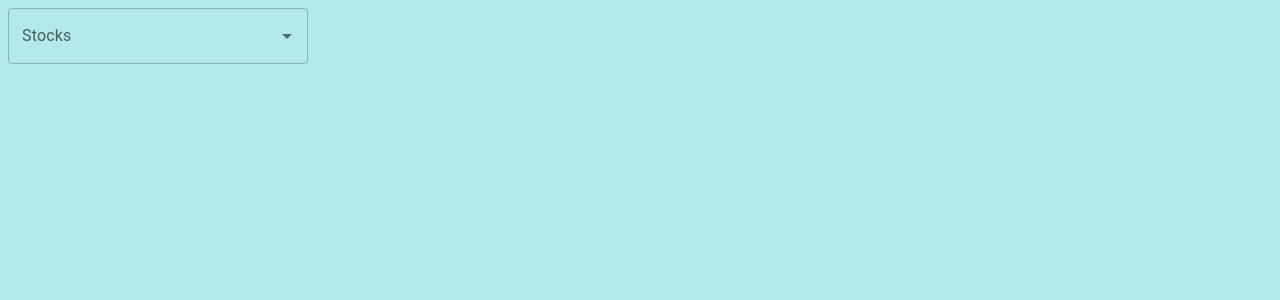
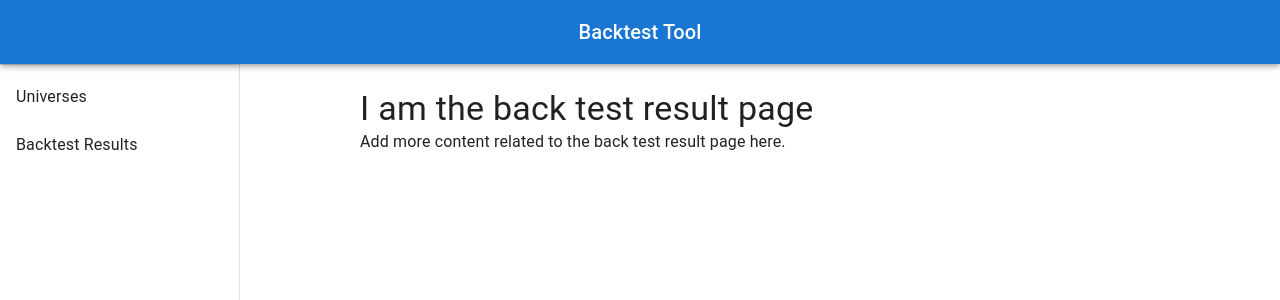
Before and after one commit to cnxrurouni/phil, a React (Create React App) app in the folder ui/: page /backtest-results in a window 1280 px wide. Shown: the top 300 px of the page. Built offline with nearby package versions, Linux system fonts and the light colour scheme; no server answers.

Commit message:
add basic navigation for landing page

```diff
--- a/ui/package.json
+++ b/ui/package.json
@@ -5,12 +5,14 @@
   "dependencies": {
     "@emotion/react": "^11.13.3",
     "@emotion/styled": "^11.13.0",
+    "@mui/icons-material": "^6.1.0",
     "@mui/material": "^6.1.0",
     "@testing-library/jest-dom": "^5.17.0",
     "@testing-library/react": "^13.4.0",
     "@testing-library/user-event": "^13.5.0",
     "react": "^18.3.1",
     "react-dom": "^18.3.1",
+    "react-router-dom": "^6.26.2",
     "react-scripts": "5.0.1",
     "web-vitals": "^2.1.4"
   },
--- a/ui/src/App.js
+++ b/ui/src/App.js
@@ -1,8 +1,30 @@
-import React, { useEffect, useState } from 'react';
-import TextField from '@mui/material/TextField';
-import { Autocomplete } from '@mui/material';
+import { Box } from '@mui/material';
+import { BrowserRouter as Router, Route, Routes } from 'react-router-dom';
+import MenuSidebar from './MenuSidebar';
+import UniversePage from './UniversePage'; // Import your page components
+import BacktestResultsPage from './BacktestResultsPage'; // Import your page components
+
+const drawerWidth = 240;
+
+const style={
+  flexGrow: 1,
+  p: 3,
+  width: { sm: `calc(100% - ${drawerWidth}px)` }, // Aligns with MenuSidebar
+};
+
 
 function App() {
+  return (
+    <Router>
+      <Box sx={{ display: 'flex' }}>
+        <MenuSidebar style={style} />
+        <Routes>
+          <Route path="/universes" element={<UniversePage style={style} />} />
+          <Route path="/backtest-results" element={<BacktestResultsPage style={style} />} />
+          {/* Define other routes as needed */}
+        </Routes>
+      </Box>
+    </Router>
+  );
 }
-
 export default App;
--- /dev/null
+++ b/ui/src/BacktestResultsPage.js
@@ -0,0 +1,23 @@
+// UniversePage.js
+import React from 'react';
+import { Typography, Box, Toolbar } from '@mui/material';
+
+
+const BackTestResultPage = ({ style }) => {
+    return (
+      <Box
+        component="main"
+        sx={style}
+      >
+        <Toolbar /> {/* This aligns the content below the AppBar */}
+        <Typography variant="h4">
+          I am the back test result page
+        </Typography>
+        <Typography>
+          Add more content related to the back test result page here.
+        </Typography>
+      </Box>
+    );
+  };
+
+export default BackTestResultPage;
--- /dev/null
+++ b/ui/src/MenuSidebar.js
@@ -0,0 +1,98 @@
+import * as React from 'react';
+import { AppBar, Toolbar, IconButton, Drawer, List, ListItem, ListItemIcon, ListItemText, Typography, CssBaseline, Divider } from '@mui/material';
+import MenuIcon from '@mui/icons-material/Menu';
+import { Box } from '@mui/system';
+import { BrowserRouter as Router, Route, Routes } from 'react-router-dom';
+import { useNavigate } from 'react-router-dom'; // Import useNavigate hook
+
+
+const drawerWidth = 240;
+
+export default function MenuSidebar({style}) {
+  const [mobileOpen, setMobileOpen] = React.useState(false);
+  const navigate = useNavigate(); // Initialize navigate
+
+  const handleDrawerToggle = () => {
+    setMobileOpen(!mobileOpen);
+  };
+
+  const handleNavigation = (path) => {
+    navigate(path); // Navigate to the specified path
+  };
+
+  const drawer = (
+    <div>
+      <Toolbar />
+      <Divider />
+      <List>
+        {['Universes', 'Backtest Results'].map((text, index) => (
+          <ListItem button key={text} onClick={() => handleNavigation(index === 0 ? '/universes' : '/backtest-results')}>
+            <ListItemText primary={text} />
+          </ListItem>
+        ))}
+      </List>
+    </div>
+  );
+
+  return (
+    /* First box is the blue top header */
+    <Box sx={{ display: 'flex', align: 'center'}}>
+      <CssBaseline />
+      <AppBar position="fixed" sx={{ zIndex: (theme) => theme.zIndex.drawer + 1 }}>
+        <Toolbar sx={{ display: 'flex', justifyContent: 'space-between' }}>
+          <IconButton
+            color="inherit"
+            aria-label="open drawer"
+            edge="start"
+            onClick={handleDrawerToggle}
+            sx={{ align: 'center', mr: 2, display: { sm: 'none' } }}
+          >
+            <MenuIcon />
+          </IconButton>
+          <Typography variant="h6" noWrap sx={{ flexGrow: 1, textAlign: 'center' }}>
+            Backtest Tool
+          </Typography>
+        </Toolbar>
+      </AppBar>
+      <Box
+        component="navigation"
+        sx={{ width: { sm: drawerWidth }, flexShrink: { sm: 0 } }}
+        aria-label="mailbox folders"
+      >
+        {/* The implementation can be swapped with js to avoid SEO duplication of links. */}
+        <Drawer
+          variant="temporary"
+          open={mobileOpen}
+          onClose={handleDrawerToggle}
+          ModalProps={{
+            keepMounted: true, // Better open performance on mobile.
+          }}
+          sx={{
+            display: { xs: 'block', sm: 'none' },
+            '& .MuiDrawer-paper': { boxSizing: 'border-box', width: drawerWidth },
+          }}
+        >
+          {drawer}
+        </Drawer>
+        <Drawer
+          variant="permanent"
+          sx={{
+            display: { xs: 'none', sm: 'block' },
+            '& .MuiDrawer-paper': { boxSizing: 'border-box', width: drawerWidth },
+          }}
+          open
+        >
+          {drawer}
+        </Drawer>
+      </Box>
+      <Box
+        component="main"
+        sx={style}
+      >
+        <Toolbar />
+        <Typography>
+        </Typography>
+      </Box>
+    </Box>
+  );
+}
--- a/ui/src/stockListComponent.js
+++ b/ui/src/StockListDropdown.js
@@ -1,14 +1,30 @@
 import React, { useEffect, useState } from 'react';
 import TextField from '@mui/material/TextField';
 import { Autocomplete } from '@mui/material';
+import './stockListDropdown.css';
 
 const apiServerUrl = process.env.REACT_APP_API_SERVER_URL;
 
-function StockListComponent() {
+function StockListDropdown() {
   const [data, setData] = useState(null);
   const [error, setError] = useState(null);
   const [tickers, setSelectedTicker] = useState(new Set());
-  console.log(JSON.stringify(process.env, null, 2));
+
+  const SxProps = {
+    width: '300px',         // Set the width of the Autocomplete component
+    backgroundColor: '#f5f5f5', // Set background color
+    borderRadius: '4px',    // Set border radius
+    boxShadow: '0 2px 4px rgba(0, 0, 0, 0.1)', // Add a subtle shadow
+    '& .MuiAutocomplete-input': { // Style the input element
+      padding: '8px 16px',  // Add padding to the input field
+    },
+    '& .MuiAutocomplete-option': { // Style the options in the dropdown
+      fontSize: '14px',     // Set font size
+      '&:hover': {          // Add hover effect
+        backgroundColor: '#e0e0e0',
+      },
+    },
+  };
 
   const handleChange = (event, selectedTicker) => {
     const updatedSet = new Set(tickers);
@@ -48,7 +64,12 @@ function StockListComponent() {
     disablePortal
     id="demo"
     options={data}
-    sx={{ width: 300 }}
+    sx={{
+      position: 'absolute',
+      left: 500,
+      top: '500px', // Adjust top position as needed
+      width: 300 // Adjust width as needed
+    }}
     renderInput={(params) => <TextField {...params} label="Stocks" />}
     />
   );
--- /dev/null
+++ b/ui/src/UniversePage.js
@@ -0,0 +1,23 @@
+// UniversePage.js
+import React from 'react';
+import { Typography, Box, Toolbar } from '@mui/material';
+
+
+const UniversePage = ({ style }) => {
+    return (
+      <Box
+        component="main"
+        sx={style}
+      >
+        <Toolbar /> {/* This aligns the content below the AppBar */}
+        <Typography variant="h4">
+          I am the universe page
+        </Typography>
+        <Typography>
+          Add more content related to the universe page here.
+        </Typography>
+      </Box>
+    );
+  };
+
+export default UniversePage;
--- a/ui/src/index.js
+++ b/ui/src/index.js
@@ -1,16 +1,14 @@
 import React from 'react';
 import ReactDOM from 'react-dom/client';
 import App from './App';
-import StockListComponent from './stockListComponent';
-
 import reportWebVitals from './reportWebVitals';
 import './index.css';
+
 // <App />
 const root = ReactDOM.createRoot(document.getElementById('root'));
 root.render(
   <React.StrictMode>
-    <StockListComponent />
-
+    <App />
   </React.StrictMode>
 );
 
--- /dev/null
+++ b/ui/src/stockListDropdown.css
@@ -0,0 +1,3 @@
+.StockListDropdown {
+    padding-left: 50px;
+}
```
Also changed, not shown: 2 other files (tests, documents, lock files or other folders).
